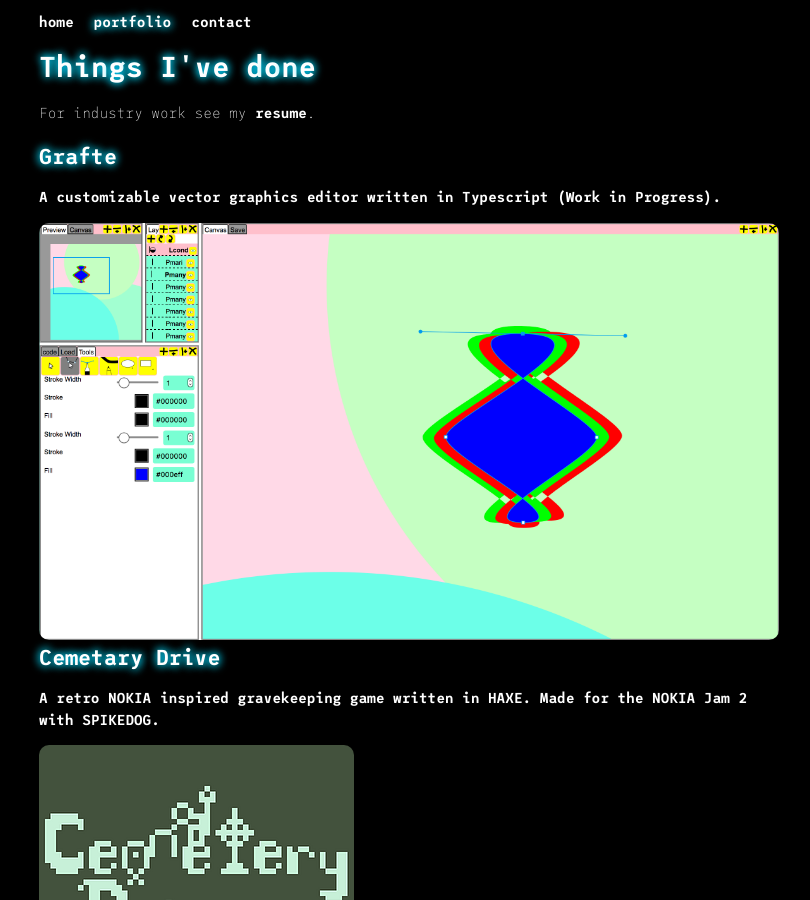
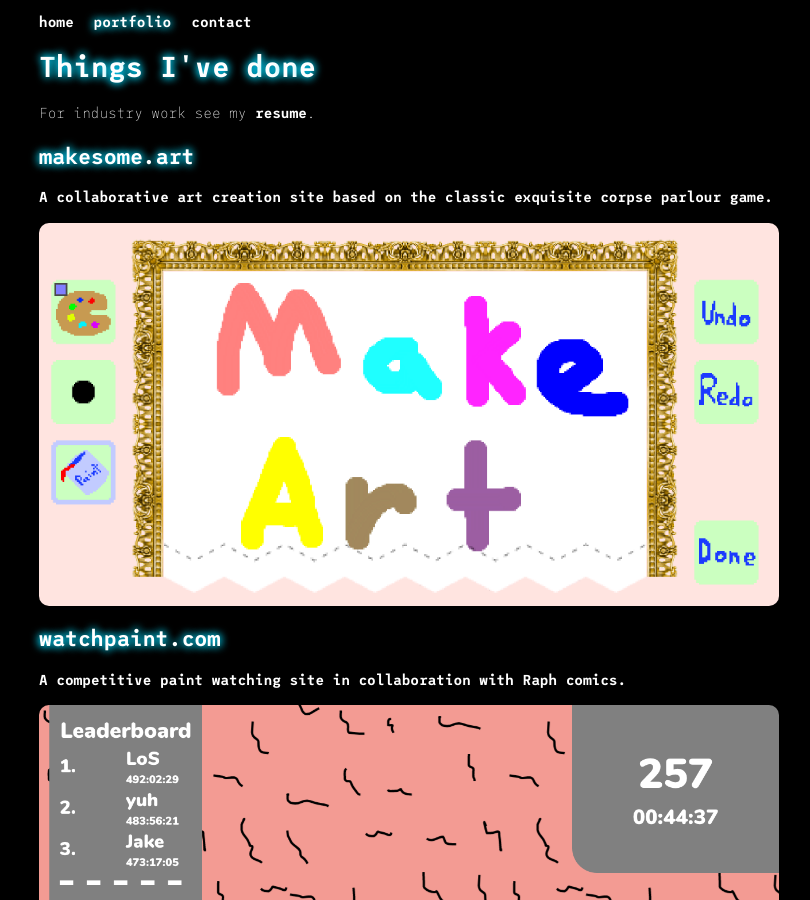
Before and after one commit to cannedmoose/uuspace, a Jekyll site: the page built from portfolio.html, in a window 1280 px wide and 900 px high. Shown: the whole window, without its empty margins (21-831 px from the left). Built offline with Jekyll 4.4.1, drawn with Linux system fonts in a browser that asks for light colours.

Commit message:
portfolio

```diff
--- a/portfolio.html
+++ b/portfolio.html
@@ -24,6 +24,26 @@ title: portfolio
 <p class="type">For industry work see my <a href="assets/resume.pdf">resume</a>.
 </p>
 
+<h2 class="type">makesome.art</h2>
+
+<a href="http://makesome.art/">
+  <p class="type">
+   A collaborative art creation site based on the classic exquisite corpse parlour game.
+  </p>
+  <img data-src="/assets/makesomeart.png"></img>
+</a>
+<p> </p>
+
+<h2 class="type">watchpaint.com</h2>
+
+<a href="http://watchpaint.com/">
+  <p class="type">
+    A competitive paint watching site in collaboration with Raph comics.
+  </p>
+  <img data-src="/assets/watchpaint.png"></img>
+</a>
+<p> </p>
+
 <h2 class="type">Grafte</h2>
 
 <a href="http://grafte.u-u.space/">
@@ -33,6 +53,7 @@ title: portfolio
   </p>
   <img data-src="/assets/grafte.png"></img>
 </a>
+<p> </p>
 
 <h2 class="type">Cemetary Drive</h2>
 
@@ -43,6 +64,7 @@ title: portfolio
   </p>
   <img data-src="/assets/cemetery.png"></img>
 </a>
+<p> </p>
 
 <h2 class="type">Black and White</h2>
 
@@ -53,6 +75,7 @@ title: portfolio
   </p>
   <img data-src="/assets/bnw.png"></img>
 </a>
+<p> </p>
 
 <h2 class="type">Habits</h2>
 
```
Also changed, not shown: assets/makesomeart.png (added), assets/watchpaint.png (added).
